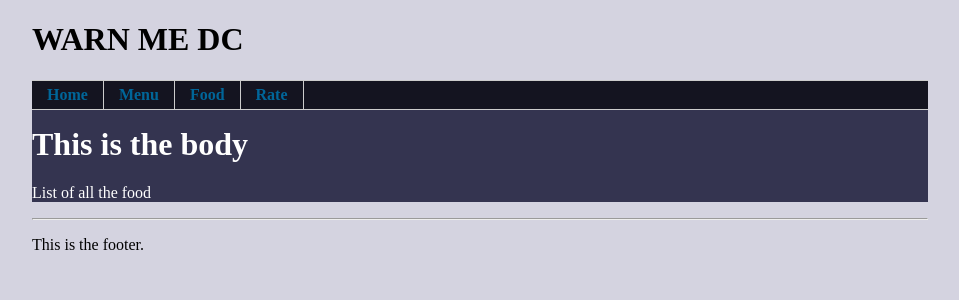
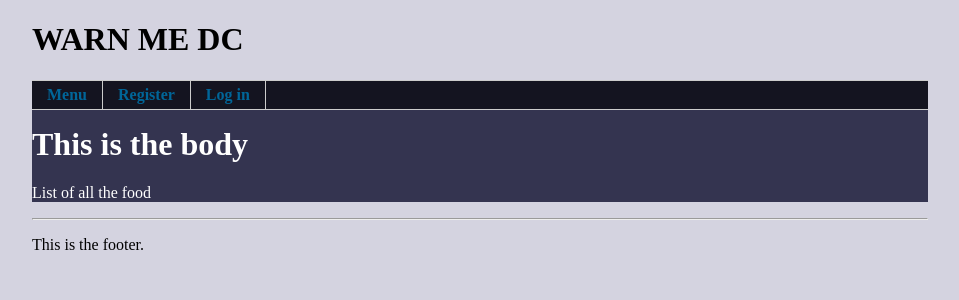
Before and after one commit to DenerosArmy/warnme-dc, a Django app: template main/templates/food.html in a window 1280 px wide. Shown: the top 300 px of the page, without its empty margins (168-1127 px from the left). Run offline with Django 3.2, Linux system fonts and the light colour scheme; the template is opened without the code that fills it, so the values that code supplies are empty; parts of the project's set-up code (start-up, migrations or seed data) failed here and were passed over.

Commit message:
Change links in base layout

```diff
--- a/main/templates/base.html
+++ b/main/templates/base.html
@@ -14,10 +14,14 @@
             <h1>WARN ME DC</h1>
         </div>
         <ul id="nav">
-            <li><a href="#">Home</a></li>
-            <li><a href="#">Menu</a></li>
-            <li><a href="#">Food</a></li>
-            <li><a href="#">Rate</a></li>
+            <li><a href="/home">Menu</a></li>
+{% if user.is_authenticated %}
+            <li><a href="/profile">User Profile</a></li>
+            <li><a href="/logout">Log out ({{ user.username }})</a></li>
+{% else %}
+            <li><a href="/register">Register</a></li>
+            <li><a href="/login">Log in</a></li>
+{% endif %}
         </ul>
         <div id="wrap">
             <div id="content">
```
